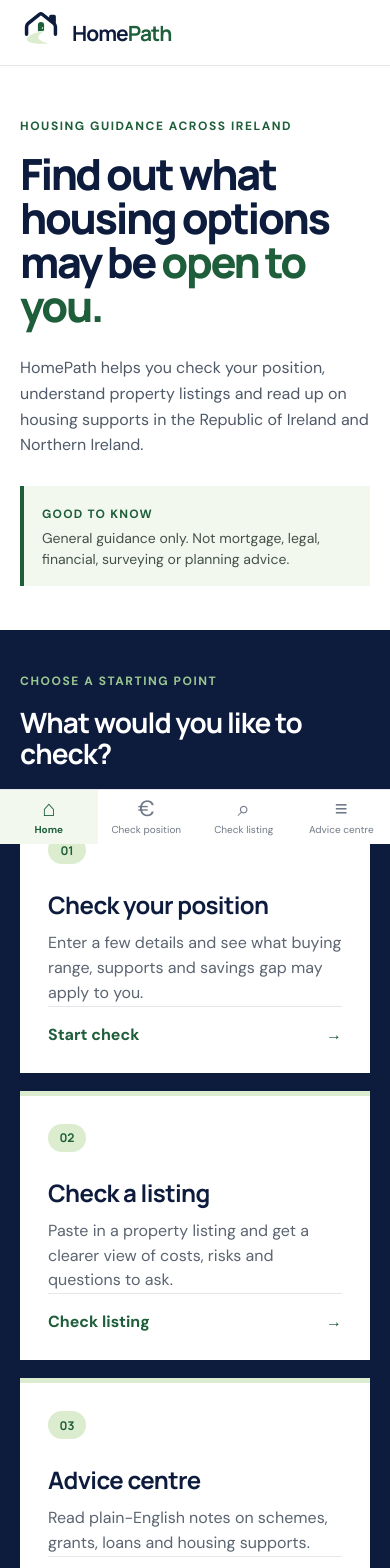
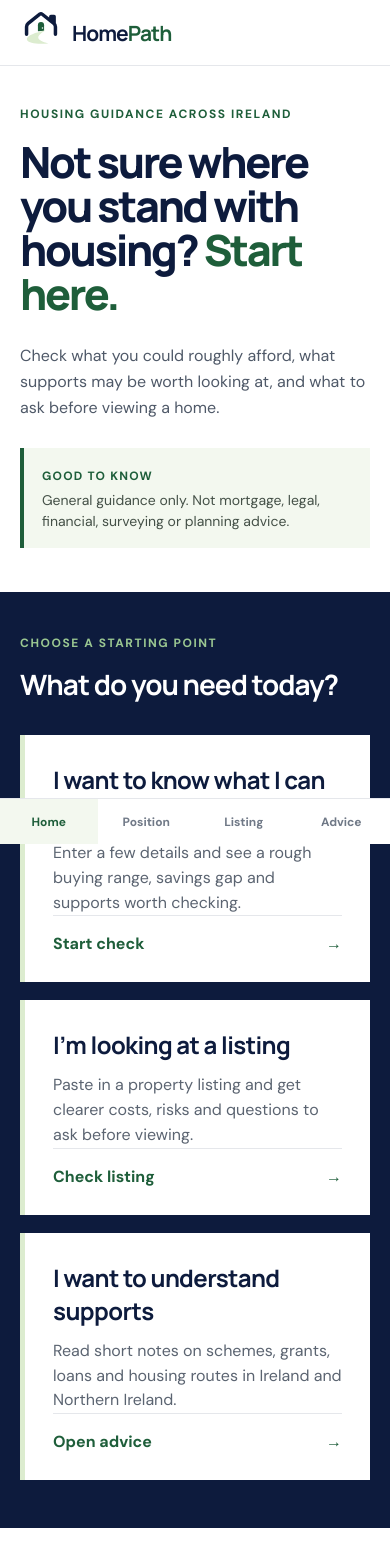
Before and after one commit to ldaly4/WashingtonIreland, a React (Vite) app: page / in a window 390 px wide. Shown: the top 1568 px of the page. Built offline with nearby package versions, Linux system fonts and the light colour scheme.

Commit message:
Refine HomePath product experience

```diff
--- a/src/components/Layout.jsx
+++ b/src/components/Layout.jsx
@@ -6,6 +6,12 @@
   ["/check-listing", "Check listing"],
   ["/advice-centre", "Advice centre"],
 ];
+const mobileLabel = {
+  "/": "Home",
+  "/check-position": "Position",
+  "/check-listing": "Listing",
+  "/advice-centre": "Advice",
+};
 
 export function HouseMark() {
   return <span className="mark" aria-hidden="true">
@@ -29,8 +35,8 @@
     </header>
     <main>{children}</main>
     <nav className="bottom-nav" aria-label="Main navigation">
-      {nav.map(([href, label], i) => <a key={href} className={path === href ? "active" : ""} href={`#${href}`} onClick={e => go(e, href)}>
-        <span aria-hidden="true">{["⌂","€","⌕","≡"][i]}</span>{label}
+      {nav.map(([href, label]) => <a key={href} className={path === href ? "active" : ""} href={`#${href}`} onClick={e => go(e, href)}>
+        {mobileLabel[href] || label}
       </a>)}
     </nav>
   </div>;
--- a/src/pages/AdviceCentrePage.jsx
+++ b/src/pages/AdviceCentrePage.jsx
@@ -21,12 +21,12 @@
   ["Who does what: broker, solicitor, surveyor, estate agent","A broker explores lending; a solicitor handles conveyancing; a surveyor inspects condition; the estate agent acts for the seller.","Anyone unsure who to ask about finance, law, condition or the sale.","Choose independent, qualified advisers and agree fees and scope early.","A lender’s valuation is not a detailed survey for your protection."],
 ];
 
-function Accordion({item,open,onClick}) { const [title,what,who,next,caution]=item; return <article className={`accordion ${open?"open":""}`}><button onClick={onClick} aria-expanded={open}><span>{title}</span><b>{open?"−":"+"}</b></button>{open&&<div className="accordion-body"><div><h3>What it is</h3><p>{what}</p></div><div><h3>Who it may be for</h3><p>{who}</p></div><div><h3>What to check next</h3><p>{next}</p></div><aside><strong>One caution</strong><p>{caution}</p></aside></div>}</article> }
+function Accordion({item,open,onClick}) { const [title,what,who,next,caution]=item; return <article className={`accordion ${open?"open":""}`}><button onClick={onClick} aria-expanded={open}><span>{title}</span><b>{open?"−":"+"}</b></button>{open&&<div className="accordion-body"><div><h3>What it is</h3><p>{what}</p></div><div><h3>Who it may be for</h3><p>{who}</p></div><div><h3>What to check next</h3><p>{next}</p></div><aside><strong>One caution</strong><p>{caution}</p></aside><a className="official-link" href="#" onClick={e=>e.preventDefault()}>Check official source</a></div>}</article> }
 
 export default function AdviceCentrePage() {
   const [tab,setTab]=useState("roi"),[open,setOpen]=useState(0); const items=tab==="roi"?roi:ni;
   const switchTab=t=>{setTab(t);setOpen(0)};
-  return <div className="page advice-page"><PageHead eyebrow="Learn the basics" title="Advice centre">Plain-English notes on housing supports and buying routes. These change over time, so always check the official source before applying.</PageHead>
+  return <div className="page advice-page"><PageHead eyebrow="Practical library" title="Advice centre">Short notes on housing supports and buying routes. Rules change, so treat this as a pointer and check the official source before applying.</PageHead>
     <div className="tabs" role="tablist"><button className={tab==="roi"?"active":""} onClick={()=>switchTab("roi")}>Republic of Ireland</button><button className={tab==="ni"?"active":""} onClick={()=>switchTab("ni")}>Northern Ireland</button></div>
     <div className="advice-layout"><aside className="advice-note"><span>Quick note</span><p>HomePath explains what a route is. It does not decide whether you meet its rules.</p></aside><section>{items.map((x,i)=><Accordion key={x[0]} item={x} open={open===i} onClick={()=>setOpen(open===i?-1:i)}/>)}</section></div>
     <Disclaimer>Scheme rules, limits and availability change. Check the relevant official source before making a decision or application.</Disclaimer>
--- a/src/pages/CheckPositionPage.jsx
+++ b/src/pages/CheckPositionPage.jsx
@@ -56,20 +56,51 @@
 
 function Metric({label,value,accent}) { return <div className={`metric ${accent ? "accent":""}`}><span>{label}</span><strong>{value}</strong></div>; }
 function Scenario({title,tag,children}) { return <article className="scenario"><div><span className="scenario-tag">{tag}</span><h3>{title}</h3></div>{children}</article>; }
+const supportReasons = {
+  roi: [
+    ["Help to Buy", "worth checking for eligible new builds or self-builds."],
+    ["First Home Scheme", "could matter if your mortgage and deposit do not meet the price of an eligible home."],
+    ["Local Authority Home Loan", "may be relevant if a commercial mortgage does not cover what you need."],
+    ["Affordable purchase", "worth checking where your local authority has active affordable homes."],
+    ["Cost rental", "could be relevant if buying is not realistic yet and private rent is too high."],
+    ["Social housing support", "may be relevant if your income or housing situation fits local rules."],
+    ["Vacant Property Refurbishment Grant", "worth checking if you are considering a vacant or derelict home."],
+    ["Purchase and renovation routes", "could matter if a cheaper home needs manageable work."],
+  ],
+  ni: [
+    ["Co-Ownership", "may help if buying the whole property is not affordable."],
+    ["Standard mortgage routes", "worth comparing because lender rules and rates vary."],
+    ["Housing Executive / social housing", "could be relevant if your housing need fits current rules."],
+    ["Housing association options", "may be worth checking where local availability exists."],
+    ["Rental support routes", "could be relevant if buying is not realistic yet."],
+  ],
+};
+
+function shortAnswer(data, r, m) {
+  if (!data.target) return `Based on what you entered, your rough starting range is ${m(r.purchaseLow)}–${m(r.purchaseHigh)}. Compare that with real ${data.home} listings in ${data.area || "your preferred area"} and keep supports as something to check, not assume.`;
+  if (r.target <= r.purchaseHigh) return `Your target price sits within this rough no-support range. It may still depend on the property, lender checks, upfront costs and survey findings, but it looks worth exploring with real mortgage advice.`;
+  const gap = r.target - r.purchaseHigh;
+  const routes = r.jurisdiction === "ni" ? "Co-Ownership, a smaller home nearby, or a property needing light work" : "affordable purchase, a smaller home nearby, or a property needing light work";
+  return `A standard purchase at your target price looks difficult without support. It is about ${m(gap)} above the top of this rough range. Your strongest routes to check are ${routes}.`;
+}
 
 function PositionResults({ data, r, edit }) {
   const m = n => money(n, r.jurisdiction);
   const targetGap = Math.max(0, r.target - r.borrowingHigh - r.savings);
   return <div className="page results-page"><button className="text-button" onClick={edit}>← Edit my answers</button>
     <PageHead eyebrow="Your results" title="Your starting point">A numbers-led first look based on what you entered. These figures are rough, not a mortgage offer.</PageHead>
+    <section className="short-answer">
+      <p className="eyebrow">The short answer</p>
+      <p>{shortAnswer(data, r, m)}</p>
+    </section>
     <section className="range-panel">
       <div><p className="eyebrow">Your buying range</p><h2>{m(r.purchaseLow)}–{m(r.purchaseHigh)}</h2><p>Estimated purchase range without housing supports</p></div>
       <div className="metrics"><Metric label={data.buying === "together" ? "Joint income" : "Yearly income"} value={m(r.income)}/><Metric label="Total savings" value={m(r.savings)}/><Metric label="Rough borrowing" value={r.borrowingLow === r.borrowingHigh ? m(r.borrowingHigh) : `${m(r.borrowingLow)}–${m(r.borrowingHigh)}`} accent /></div>
     </section>
     <section className="repayment-panel">
-      <div><p className="eyebrow">Repayment evidence</p><h2>{m(r.demonstratedMonthly)} <small>per month</small></h2><p>Your monthly rent, regular savings and pension contributions combined.</p></div>
+      <div><p className="eyebrow">Money you are already managing each month</p><h2>{m(r.demonstratedMonthly)} <small>per month</small></h2><p>Your monthly rent, regular savings and pension contributions combined.</p></div>
       <div><span>Rent</span><strong>{m(r.monthlyRent)}</strong><span>Monthly savings</span><strong>{m(r.monthlySavings)}</strong><span>Pension</span><strong>{m(r.monthlyPension)}</strong></div>
-      <aside><strong>Illustrative loan supported by that monthly amount: {m(r.repaymentSupportedLoan)}</strong><p>This uses a 30-year term at an illustrative 6% rate. It does not increase the income-based borrowing figure above automatically. A lender will assess take-home pay, other spending, debts, age and its own stress rate.</p></aside>
+      <aside><strong>Illustrative loan supported by that monthly amount: {m(r.repaymentSupportedLoan)}</strong><p>Lenders may look at rent and savings history, but they will assess affordability in their own way. This uses a 30-year term at an illustrative 6% rate and is not a mortgage offer.</p></aside>
     </section>
     <section className="result-section"><div className="section-heading"><span>01</span><div><h2>What this means for the home you want</h2><p>You said you want a {data.home} in {data.area}.</p></div></div>
       <div className="plain-card">{data.target ? <><h3>Target: {m(r.target)}</h3><p>Your target is {m(Math.abs(r.target-r.purchaseHigh))} {r.target > r.purchaseHigh ? "above" : "within"} the top of this rough no-support range. {r.target > r.purchaseHigh && "A larger deposit, another income, a support route, smaller home or nearby area may need to be considered."}</p></> : <p>Compare this range with real {data.home} listings in {data.area} and nearby areas.</p>}<small>HomePath does not yet use live market data, so this is a starting point rather than a valuation.</small></div>
@@ -89,7 +120,7 @@
       </>}</div>
     </section>
     <section className="two-col">
-      <div className="result-section"><div className="section-heading"><span>03</span><div><h2>Supports worth checking</h2></div></div><ul className="tick-list">{(r.jurisdiction==="roi" ? ["Help to Buy","First Home Scheme","Local Authority Home Loan","Affordable purchase","Cost rental","Social housing support","Vacant Property Refurbishment Grant","Purchase and renovation routes"] : ["Co-Ownership","Standard mortgage routes","Housing Executive / social housing","Housing association options","Rental support routes"]).map(x=><li key={x}>{x}<span>→</span></li>)}</ul></div>
+      <div className="result-section"><div className="section-heading"><span>03</span><div><h2>Supports worth checking</h2></div></div><ul className="support-list">{supportReasons[r.jurisdiction].map(([name,reason])=><li key={name}><strong>{name}</strong><span>{reason}</span></li>)}</ul></div>
       <div className="result-section"><div className="section-heading"><span>04</span><div><h2>What to search for</h2></div></div><ul className="search-list"><li>{data.home} homes within {m(r.purchaseHigh)}</li><li>Nearby towns with lower asking prices</li><li>{r.jurisdiction==="roi" ? "Eligible new builds if support schemes may apply" : "Homes where a Co-Ownership share may work"}</li><li>Homes needing {data.renovation === "none" ? "little or no" : "manageable"} work, with a separate buffer</li></ul></div>
     </section>
     <section className="next-steps"><p className="eyebrow">Your next three steps</p><ol><li><span>1</span><p>Check the official scheme pages or local housing route for your area.</p></li><li><span>2</span><p>Speak to a broker, lender, local authority, Housing Executive route or housing adviser about your actual position.</p></li><li><span>3</span><p>Pick three real listings and use Check a listing to compare costs and questions.</p></li></ol></section>
--- a/src/pages/HomePage.jsx
+++ b/src/pages/HomePage.jsx
@@ -2,9 +2,9 @@
 import { Disclaimer, HouseMark } from "../components/Layout";
 
 const cards = [
-  ["01", "Check your position", "Enter a few details and see what buying range, supports and savings gap may apply to you.", "Start check", "/check-position"],
-  ["02", "Check a listing", "Paste in a property listing and get a clearer view of costs, risks and questions to ask.", "Check listing", "/check-listing"],
-  ["03", "Advice centre", "Read plain-English notes on schemes, grants, loans and housing supports.", "Open advice centre", "/advice-centre"],
+  ["I want to know what I can afford", "Enter a few details and see a rough buying range, savings gap and supports worth checking.", "Start check", "/check-position"],
+  ["I’m looking at a listing", "Paste in a property listing and get clearer costs, risks and questions to ask before viewing.", "Check listing", "/check-listing"],
+  ["I want to understand supports", "Read short notes on schemes, grants, loans and housing routes in Ireland and Northern Ireland.", "Open advice", "/advice-centre"],
 ];
 
 export default function HomePage({ navigate }) {
@@ -12,18 +12,17 @@
     <section className="hero">
       <div>
         <p className="eyebrow">Housing guidance across Ireland</p>
-        <h1>Find out what housing options may be <em>open to you.</em></h1>
-        <p className="hero-copy">HomePath helps you check your position, understand property listings and read up on housing supports in the Republic of Ireland and Northern Ireland.</p>
+        <h1>Not sure where you stand with housing? <em>Start here.</em></h1>
+        <p className="hero-copy">Check what you could roughly afford, what supports may be worth looking at, and what to ask before viewing a home.</p>
         <Disclaimer>General guidance only. Not mortgage, legal, financial, surveying or planning advice.</Disclaimer>
       </div>
-      <div className="hero-art" aria-hidden="true"><HouseMark /><div className="path-line" /><span>Start here</span></div>
+      <div className="hero-art hub-panel" aria-hidden="true"><HouseMark /><div className="path-line" /><span>HomePath</span></div>
     </section>
     <section className="actions" aria-labelledby="choose-action">
-      <div className="section-intro"><p className="eyebrow">Choose a starting point</p><h2 id="choose-action">What would you like to check?</h2></div>
-      <div className="action-grid">{cards.map(([num,title,text,button,href]) =>
-        <article className="action-card" key={href}><span className="card-number">{num}</span><h3>{title}</h3><p>{text}</p>
+      <div className="section-intro"><p className="eyebrow">Choose a starting point</p><h2 id="choose-action">What do you need today?</h2></div>
+      <div className="action-grid">{cards.map(([title,text,button,href]) =>
+        <article className="action-card" key={href}><h3>{title}</h3><p>{text}</p>
           <button onClick={() => navigate(href)}>{button}<span>→</span></button></article>)}</div>
     </section>
-    <section className="why"><p className="eyebrow">Why HomePath exists</p><h2>A clearer place to begin.</h2><p>Housing advice should not depend on knowing a broker, solicitor or someone who has already bought. HomePath gives young people a clearer starting point, whether they are close to buying, need support, or simply want to understand what options exist.</p></section>
   </>;
 }
--- a/src/styles.css
+++ b/src/styles.css
@@ -28,3 +28,40 @@
 .repayment-panel aside strong{color:var(--green)}
 .repayment-panel aside p{font-size:13px;line-height:1.5;color:#5d675f;margin:6px 0 0}
 @media(max-width:760px){.repayment-panel{grid-template-columns:1fr;margin-top:-20px;padding:22px 18px}.repayment-panel aside{grid-column:auto}}
+
+/* Product refinements */
+.hub-panel{background:var(--navy);border-radius:30px;min-height:340px;overflow:hidden}
+.hub-panel:before{content:"";position:absolute;inset:22px;border:1px solid #ffffff20;border-radius:22px}
+.hub-panel .mark{background:transparent}
+.hub-panel .logo-house,.hub-panel .logo-door,.hub-panel .logo-knob{stroke:#fff}
+.hub-panel .logo-path{fill:var(--pale)}
+.hub-panel .path-line{border-color:#9bc892;opacity:.75}
+.hub-panel>span{color:#dceccf;right:28px;bottom:24px;letter-spacing:.08em;text-transform:uppercase}
+.action-card{min-height:250px;border-top:0;border-left:5px solid var(--pale)}
+.action-card:hover{border-left-color:#7dac73;border-top-color:var(--pale)}
+.action-card h3{margin:0 0 12px}
+.short-answer{border:1px solid #b7d6a5;background:#f3f8ef;padding:24px 26px;margin:-12px 0 26px}
+.short-answer .eyebrow{margin-bottom:10px}
+.short-answer p:last-child{font:700 clamp(19px,3vw,27px)/1.35 Manrope,sans-serif;color:var(--navy);letter-spacing:-.025em;margin:0}
+.range-panel{margin-bottom:32px}
+.repayment-panel{max-width:880px;margin:0 0 58px auto;padding:22px;grid-template-columns:1fr .75fr}
+.repayment-panel h2{font-size:28px}
+.repayment-panel .eyebrow{font-size:10px!important}
+.support-list{list-style:none;padding:0;margin:0;border-top:1px solid var(--line)}
+.support-list li{padding:14px 0;border-bottom:1px solid var(--line);display:grid;grid-template-columns:minmax(130px,.75fr) 1.4fr;gap:12px;line-height:1.45}
+.support-list strong{color:var(--navy)}
+.support-list span{color:#5f6877}
+.official-link{width:max-content;display:inline-flex;align-items:center;gap:8px;border:1px solid var(--green);color:var(--green);text-decoration:none;font-weight:800;padding:10px 13px;border-radius:4px;font-size:13px}
+.official-link:after{content:"→"}
+.accordion-body aside{grid-column:auto}
+
+@media(max-width:760px){
+  .bottom-nav a{font-size:12px;font-weight:700;padding:15px 2px 14px}
+  .hero{padding-top:40px}
+  .action-card{min-height:205px}
+  .short-answer{padding:20px;margin-bottom:22px}
+  .short-answer p:last-child{font-size:20px}
+  .repayment-panel{max-width:none;margin-bottom:45px;grid-template-columns:1fr}
+  .support-list li{grid-template-columns:1fr;gap:4px}
+  .official-link{width:100%;justify-content:center}
+}
```
